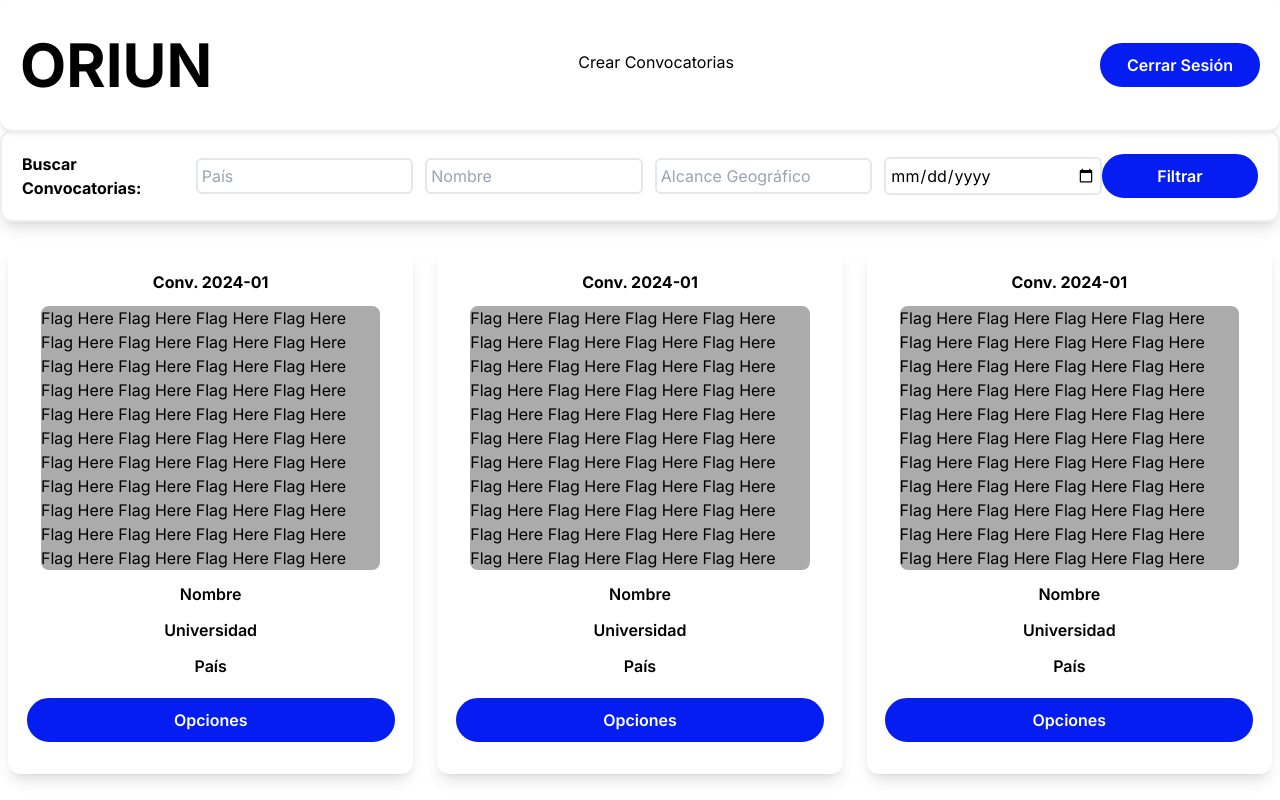
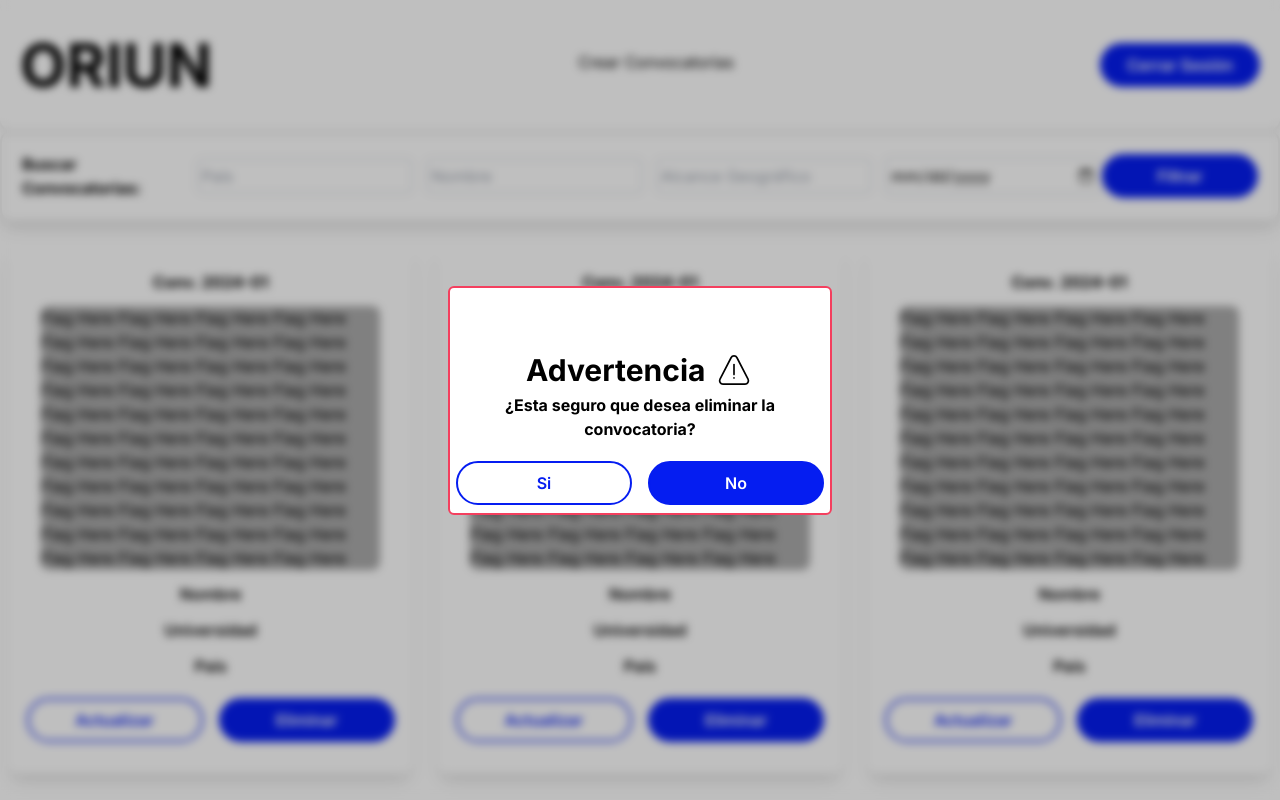
Before and after one commit to camunozv/oriun-frontend, a Next.js app: page /ConvocatoriasAdmin in a window 1280 px wide. Shown: the top 800 px of the page. Built offline with nearby package versions, Linux system fonts and the light colour scheme.

Commit message:
Admin CRUD advance

```diff
--- a/app/ConvocatoriasAdmin/page.jsx
+++ b/app/ConvocatoriasAdmin/page.jsx
@@ -1,24 +1,24 @@
 import React from "react";
 import CardConvocatorias from "@/components/ConvsPage/CardConvocatorias";
+import Modal from "@/components/ConvsPage/Modal";
 
 function ConvocatoriasAdminPage() {
-
   // En esta parte debe ir el hook que realiza la petición a la api
   // en la parte donde están las CardConvocatorias debe ir un ciclo que recorra el
   // arreglo con los datos recibidos y renderize multiples card convocatorias.
   // Actualmente se probó con 6 componentes para ver como quedaba el maquetado.
+
   return (
     <>
       <main className="relative mt-4 mx-auto overflow-hidden max-w-[1580px] gap-3 p-2">
         <div className="grid grid-cols-3 w-full gap-6">
-
-          <CardConvocatorias admin={true}/>
-          <CardConvocatorias admin={true}/>
-          <CardConvocatorias admin={true}/>
-          <CardConvocatorias admin={true}/>
-          <CardConvocatorias admin={true}/>
-          <CardConvocatorias admin={true}/>
-
+          <Modal isVisible={true}/>
+          <CardConvocatorias admin={true} />
+          <CardConvocatorias admin={true} />
+          <CardConvocatorias admin={true} />
+          <CardConvocatorias admin={true} />
+          <CardConvocatorias admin={true} />
+          <CardConvocatorias admin={true} />
         </div>
       </main>
     </>
--- a/components/ConvsPage/CardConvocatorias.jsx
+++ b/components/ConvsPage/CardConvocatorias.jsx
@@ -1,19 +1,21 @@
 import React from "react";
+import Modal from "./Modal";
 
 function CardConvocatorias({ admin, name, university, country }) {
-
   if (admin === true) {
     return (
+      <>
+
         <div className="flex justify-center items-center flex-col gap-3 bg-white shadow-lg rounded-xl p-6 w-full h-full">
           <h6 className="font-bold">Conv. 2024-01</h6>
           <div className="w-[95%] h-45 bg-figma_grey text-black rounded-lg">
-          Flag Here Flag Here Flag Here Flag Here Flag Here Flag Here Flag Here
-          Flag Here Flag Here Flag Here Flag Here Flag Here Flag Here Flag Here
-          Flag Here Flag Here Flag Here Flag Here Flag Here Flag Here Flag Here
-          Flag Here Flag Here Flag Here Flag Here Flag Here Flag Here Flag Here
-          Flag Here Flag Here Flag Here Flag Here Flag Here Flag Here Flag Here
-          Flag Here Flag Here Flag Here Flag Here Flag Here Flag Here Flag Here
-          Flag Here Flag Here
+            Flag Here Flag Here Flag Here Flag Here Flag Here Flag Here Flag
+            Here Flag Here Flag Here Flag Here Flag Here Flag Here Flag Here
+            Flag Here Flag Here Flag Here Flag Here Flag Here Flag Here Flag
+            Here Flag Here Flag Here Flag Here Flag Here Flag Here Flag Here
+            Flag Here Flag Here Flag Here Flag Here Flag Here Flag Here Flag
+            Here Flag Here Flag Here Flag Here Flag Here Flag Here Flag Here
+            Flag Here Flag Here Flag Here Flag Here Flag Here
           </div>
 
           <p className="font-semibold">Nombre</p>
@@ -24,13 +26,22 @@ function CardConvocatorias({ admin, name, university, country }) {
           <div className="w-full p-2">
               <button
               type="button"
-              className="w-full font-semibold bg-figma_blue border-2 rounded-full border-figma_blue text-white hover:text-figma_blue hover:bg-white py-2"
+              className="w-full font-semibold bg-white border-2 rounded-full border-figma_blue text-figma_blue py-2"
               >
-              Opciones
+              Actualizar
+              </button>
+            </div>
+            <div className="w-full p-2">
+              <button
+              type="button"
+              className="w-full font-semibold bg-figma_blue border-2 rounded-full border-figma_blue text-white py-2"
+              >
+              Eliminar
               </button>
             </div>
           </div>
         </div>
+      </>
     );
   } else {
     return (
@@ -45,11 +56,12 @@ function CardConvocatorias({ admin, name, university, country }) {
           Flag Here Flag Here Flag Here Flag Here Flag Here Flag Here Flag Here
           Flag Here Flag Here
         </div>
-
-        <p className="font-semibold">Nombre</p> {/** Aqui debe ir prop name de la convocatoria */}
-        <p className="font-semibold">Universidad</p> {/** Aqui debe ir prop university de la convocatoria */}
-        <p className="font-semibold">País</p> {/** Aqui debe ir prop country de la convocatoria */}
-
+        <p className="font-semibold">Nombre</p>{" "}
+        {/** Aqui debe ir prop name de la convocatoria */}
+        <p className="font-semibold">Universidad</p>{" "}
+        {/** Aqui debe ir prop university de la convocatoria */}
+        <p className="font-semibold">País</p>{" "}
+        {/** Aqui debe ir prop country de la convocatoria */}
         <div className="flex justify-between items-center w-96">
           <div className="w-full p-2">
             <button
--- /dev/null
+++ b/components/ConvsPage/Modal.jsx
@@ -0,0 +1,51 @@
+import React from "react";
+import { CiWarning } from "react-icons/ci";
+
+function Modal({ isVisible }) {
+  // fixed: positions the element relative to the viewport independent from the scroll position
+  // inset-0: this utility manipulates the positioning of the element relative to its container, it is just a shorcut
+  // to manipulate at the same time the properties: left, right, bottom, & top.
+  // bg-opacity-value: manipulates the transparency gradient for the background of an element in a scale from 0-100
+  // where 0 is full trasnparent & 100 is full opace.
+  // backdrop-blur-value: is used to apply a blur effect to the elements behind an element with this property.
+
+  if (isVisible == true) {
+    return (
+      <div className="flex fixed justify-center items-center bg-black inset-0 backdrop-blur-sm bg-opacity-25">
+        <div className="flex flex-col justify-center items-center bg-white border-2 border-rose-500 rounded-md w-96">
+        <button type="button" className="inline text-white text-[40px]">x</button>
+          <div className="flex justify-between items-center w-[60%]">
+            <h1 className="font-bold text-[30px]">Advertencia</h1>
+            <CiWarning className="h-[40px] w-[40px]" />
+          </div>
+          <h5 className="font-bold text-center">
+            ¿Esta seguro que desea eliminar la convocatoria?
+          </h5>
+
+          <div className="flex justify-between items-center w-96 mt-3">
+            <div className="w-full p-2">
+              <button
+                type="button"
+                className="w-full font-semibold bg-white border-2 rounded-full border-figma_blue text-figma_blue py-2"
+              >
+                Si
+              </button>
+            </div>
+            <div className="w-full p-2">
+              <button
+                type="button"
+                className="w-full font-semibold bg-figma_blue border-2 rounded-full border-figma_blue text-white py-2"
+              >
+                No
+              </button>
+            </div>
+          </div>
+        </div>
+      </div>
+    );
+  } else {
+    return null;
+  }
+}
+
+export default Modal;
```
Lines whose indentation alone changed are shown as unchanged.
